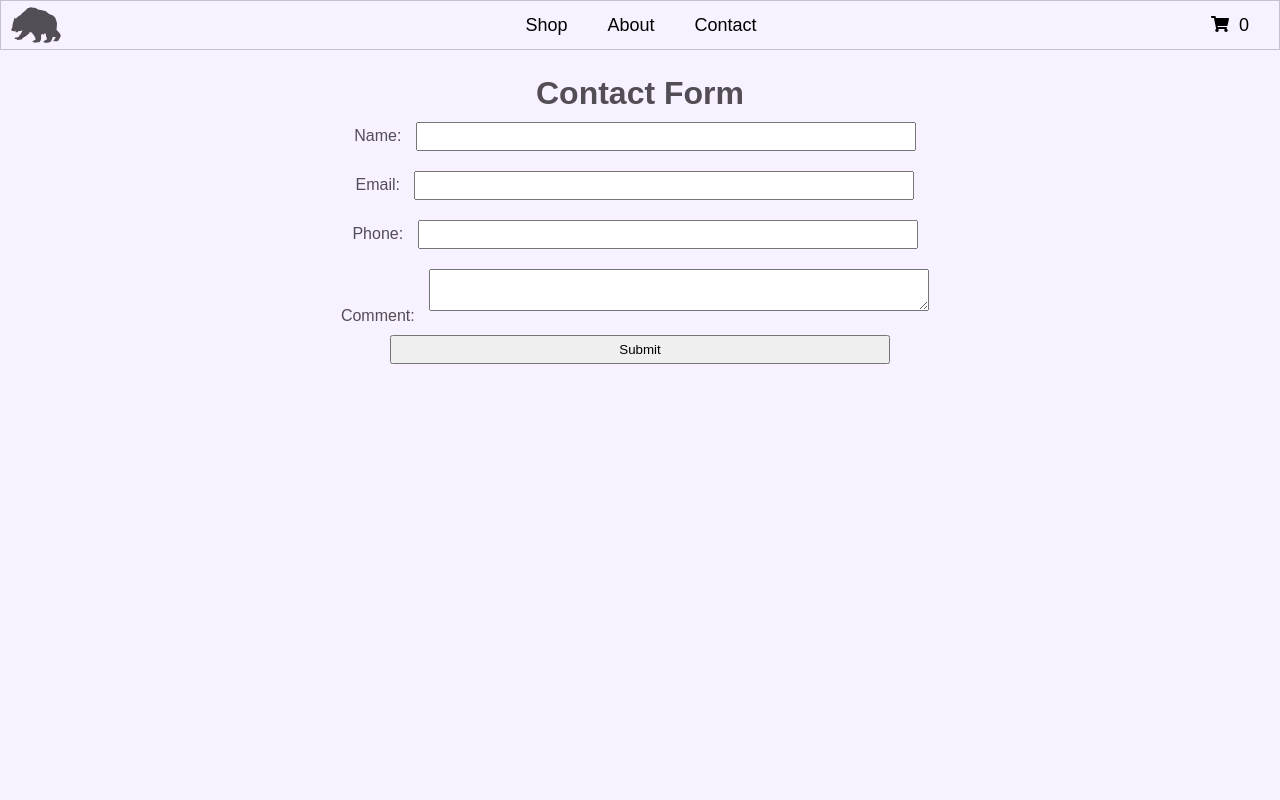
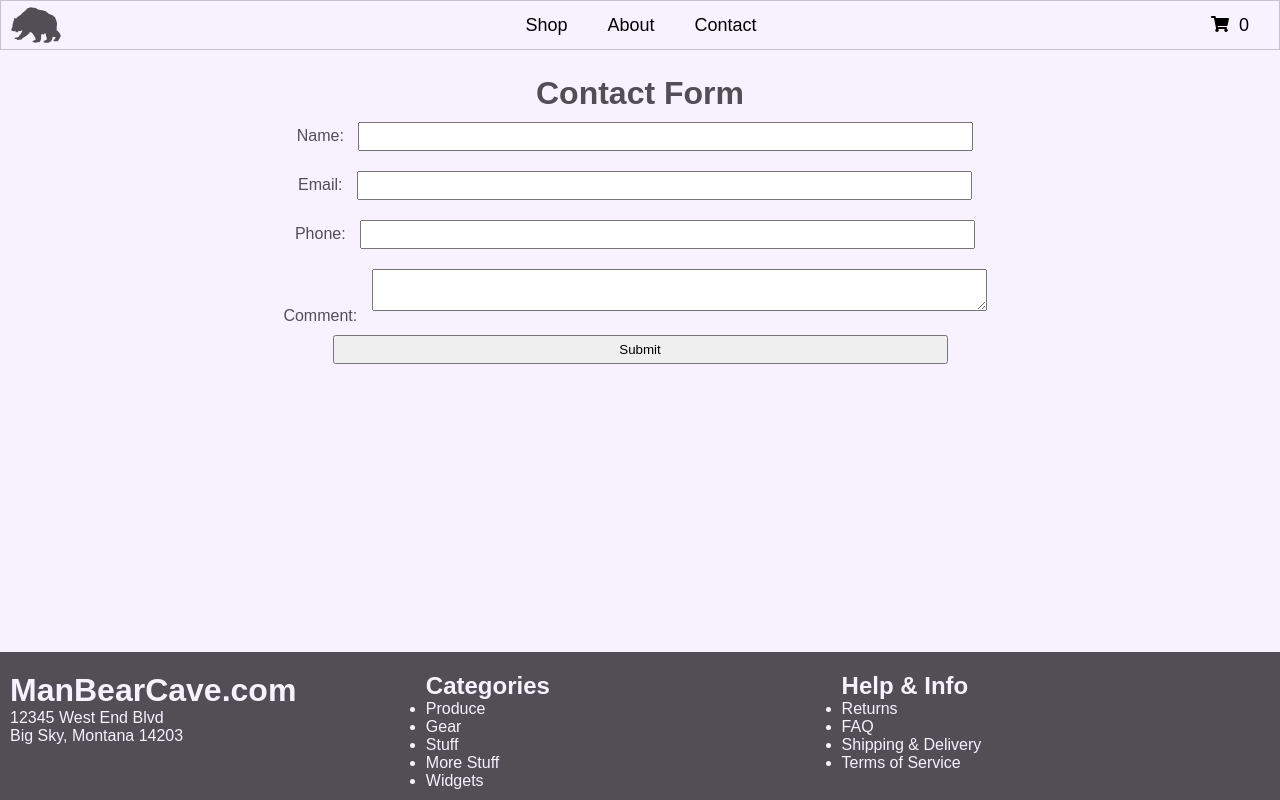
Before and after one commit to fendermaniac/ecommerce-site, a React (Create React App) app: page /contact in a window 1280 px wide. Built offline with nearby package versions, Linux system fonts and the light colour scheme.

Commit message:
Update README, Add Footer, Create basic checkout method

```diff
--- a/src/App.css
+++ b/src/App.css
@@ -7,6 +7,21 @@ body {
   font-family: 'Josefin Sans', sans-serif;
   background-color: #f8f1ff;
   color: #534D56;
+}
+
+
+a:hover {
+  text-decoration: none;
+}
+
+.App {
+  display: flex;
+  flex-direction: column;
+  min-height: 100vh;
+}
+
+.content {
+  flex: 1 0 auto;
 }
 
 .btn {
--- a/src/App.js
+++ b/src/App.js
@@ -2,9 +2,9 @@ import React, { Component } from 'react';
 import { BrowserRouter as Router, Route } from "react-router-dom";
 import NavBar from './components/NavBar';
 import ProductList from './components/ProductList';
-import Product from './components/Product';
 import Cart from './components/Cart';
 import Home from './components/Home';
+import Footer from './components/Footer';
 import About from './components/About';
 import Contact from './components/Contact';
 import NotFound from './components/NotFound';
@@ -40,6 +40,22 @@ class App extends Component {
         cartCount: this.state.cartCount + 1
       })
     })
+
+  }
+
+  checkOut = () => {
+    this.setState({
+      cart: [],
+      cartCount: 0
+    })
+  }
+
+  handleChange = () => {
+
+  }
+
+  handleSubmit = () => {
+
   }
 
   render() {
@@ -51,6 +67,7 @@ class App extends Component {
           toggleMobileNav={this.toggleMobileNav}
           mobileNavClass={this.state.showMobileNav}
         />
+        <div className="content">
         <Route exact path="/" component={Home} />
         <Route
           path="/shop"
@@ -60,13 +77,13 @@ class App extends Component {
         />
         <Route
           path="/cart"
-          render={() => <Cart cart = {this.state.cart}  /> }
+          render={() => <Cart cart = {this.state.cart} checkOut = {this.checkOut}  /> }
         />
         <Route path="/about" component={About} />
         <Route path="/contact" component={Contact} />
-        {/* <Route path={"*"} component={NotFound} /> */}
+        </div>
+      <Footer />
       </div>
-
 
     </Router>
     );
--- a/src/components/About.js
+++ b/src/components/About.js
@@ -3,7 +3,7 @@ import './About.css'
 
 const About = () => {
     return (
-        <div className="container">
+        <div className="about-container">
            <h1>About us</h1>
            <br/>
            <p>
--- a/src/components/Cart.css
+++ b/src/components/Cart.css
@@ -1,11 +1,35 @@
+.cart-header {
+  padding: 10px;
+  text-align: center;
+
+
+}
+
 .cart-container {
+  text-align: center;
   padding-top: 10px;
+  display: flex;
+  flex-wrap: wrap;
+  align-items: center;
+  justify-content: center;
+}
+
+.cart-summary {
+  flex-basis: 25%;
+  padding: 10px;
+  margin: 10px;
   text-align: center;
+
+  background-color: #534D56;
+  color: #f8f1ff;
 }
 
 .cart-items {
+  flex-basis: 75%;
+  padding: 10px;
   display: flex;
-  flex-direction: column;
+  flex-wrap: wrap;
+
 }
 
 .cart-item {
--- a/src/components/Cart.js
+++ b/src/components/Cart.js
@@ -2,11 +2,12 @@ import React from 'react';
 import accounting from 'accounting';
 import './Cart.css'
 
-const Cart = ({cart}) => {
+const Cart = ({cart, checkOut}) => {
     return (
+        <div>
+        <h1 className="cart-header">Your Shopping Cart</h1>
+        <div className="cart-container">
 
-        <div className="cart-container">
-        <h1>Your Cart</h1>
         <div className="cart-items">
         {cart.map(item =>
             <div className="cart-item">
@@ -17,18 +18,28 @@ const Cart = ({cart}) => {
         )
     }
         </div>
-        <p className="subtotal">Subtotal: &nbsp;
+        <div className="cart-summary">
+
+        {cart.length > 0 ?
+          (<>
+          <p className="subtotal">Subtotal: &nbsp;
           {accounting.formatMoney(cart.reduce(
             (currentValue, item) =>
             {return parseFloat(item.price.replace(/\$/g, '')) + currentValue}, 0))
           }
         </p>
-
-        {cart.length > 0 ?
-          (<button className="btn">Check Out</button>) :
-          (<p>Cart is empty</p>)
+          <button className="btn" onClick={checkOut}>Check Out</button>
+          </>
+          ) :
+          (
+          <div className="empty-cart">
+          <p>Your cart is empty!</p></div>)
         }
         </div>
+
+        </div>
+        </div>
+
      );
 }
 
--- a/src/components/Contact.css
+++ b/src/components/Contact.css
@@ -7,5 +7,15 @@ input, textarea {
   display: inline-block;
   margin: 10px;
   padding: 5px;
-  min-width: 500px;
+  min-width: 90%;
 }
+
+@media screen and (min-width: 768px) {
+  input, textarea {
+    display: inline-block;
+    margin: 10px;
+    padding: 5px;
+    min-width: 50%;
+  }
+
+}
--- /dev/null
+++ b/src/components/Footer.css
@@ -0,0 +1,21 @@
+.footer-container {
+    flex-shrink: 0;
+    background-color: #534D56;
+    color: #f8f1ff;
+    display: flex;
+    flex-wrap: wrap;
+    padding: 10px;
+}
+
+.footer-column {
+    flex-basis: 100%;
+    padding-top: 10px;
+    text-align: center;
+}
+
+@media screen and (min-width: 768px) {
+    .footer-column {
+        flex-basis: 33%;
+        text-align: left;
+    }
+}
--- a/src/components/Footer.js
+++ b/src/components/Footer.js
@@ -0,0 +1,37 @@
+import React from 'react';
+import './Footer.css';
+
+const Footer = () => {
+    return (
+       <div className="footer-container">
+        <div className="footer-column">
+           <h1>ManBearCave.com</h1>
+           <p>12345 West End Blvd</p>
+           <p>Big Sky, Montana 14203</p>
+
+        </div>
+        <div className="footer-column">
+        <h2>Categories</h2>
+        <ul>
+            <li>Produce</li>
+            <li>Gear</li>
+            <li>Stuff</li>
+            <li>More Stuff</li>
+            <li>Widgets</li>
+        </ul>
+        </div>
+        <div className="footer-column">
+        <h2>Help & Info</h2>
+        <ul>
+            <li>Returns</li>
+            <li>FAQ</li>
+            <li>Shipping & Delivery</li>
+            <li>Terms of Service</li>
+        </ul>
+        </div>
+
+       </div>
+     );
+}
+
+export default Footer;
--- a/src/components/NavBar.css
+++ b/src/components/NavBar.css
@@ -4,7 +4,6 @@
     border: 1px solid rgba(0, 0, 0, 0.2);
     padding-bottom: 10px;
   }
-
 
 
   .logo {
```
Also changed, not shown: 1 other file (tests, documents, lock files or other folders).
